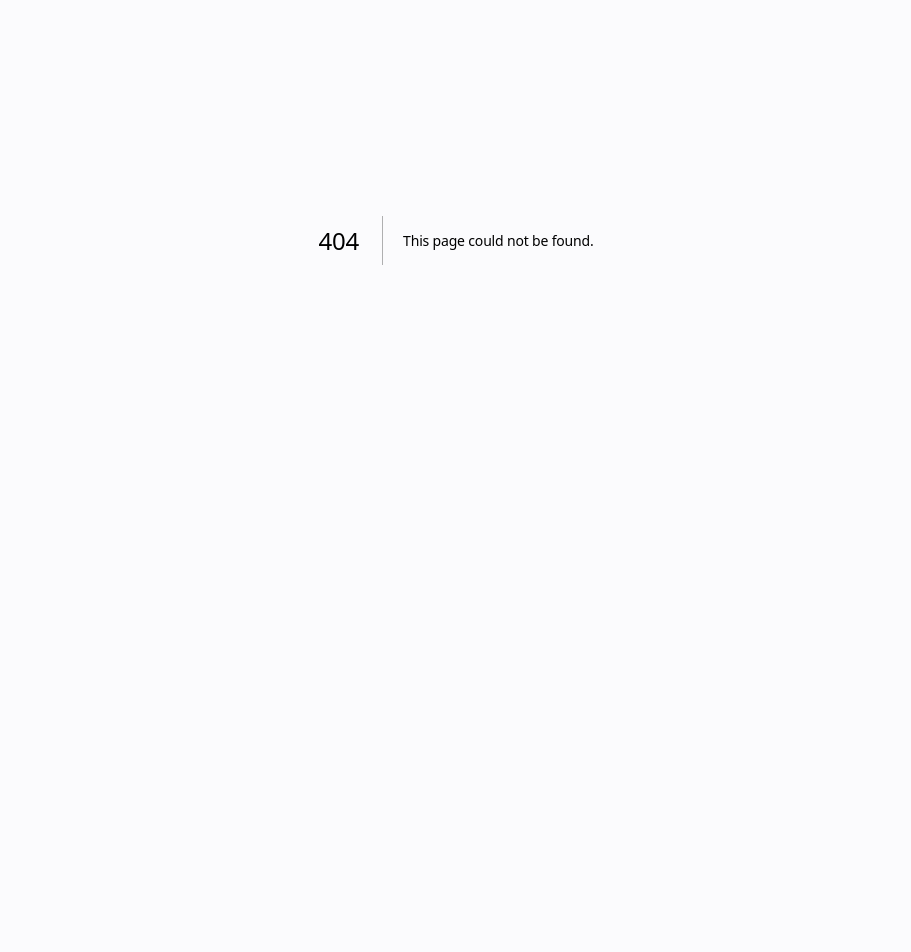
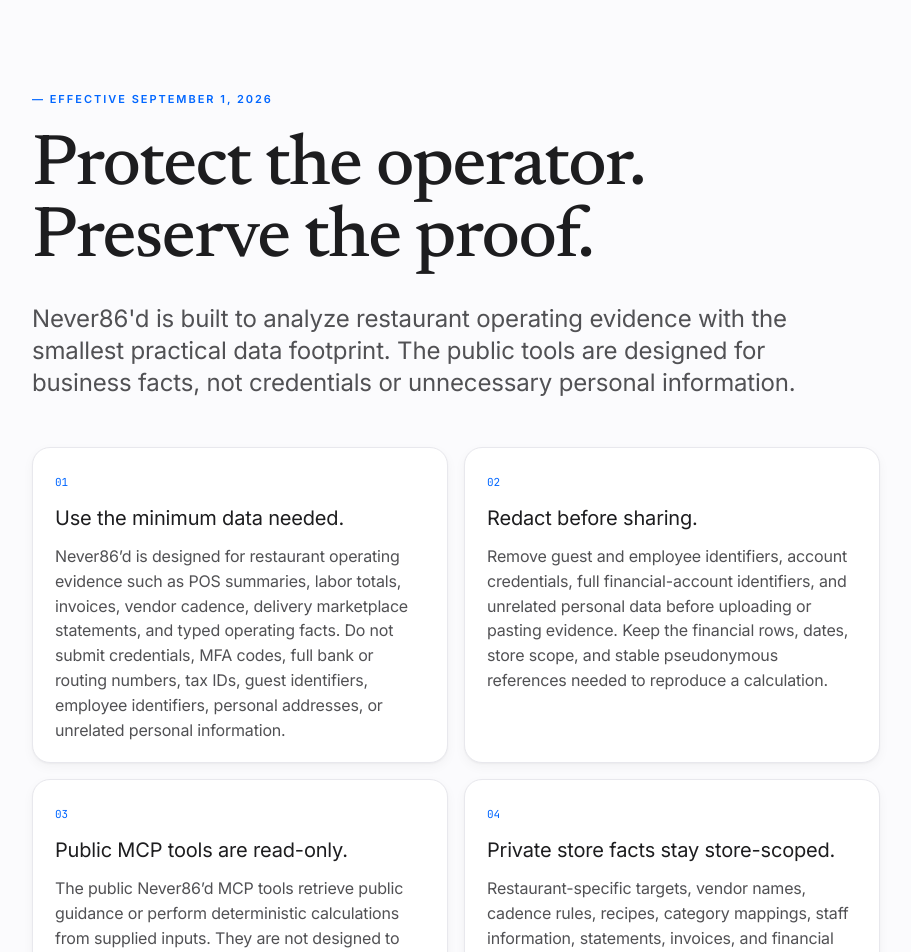
Before and after one commit to mykemueller1-ctrl/never86, a Next.js app: page /privacy in a window 1280 px wide. Before the commit this address had no page. Shown: the part 160-1112 px from the top of the page, without its empty margins (184-1095 px from the left). Before the commit the page ends 800 px from the top, so only its background shows below. Built offline with nearby package versions, Linux system fonts and the light colour scheme.

Commit message:
Add Never86 privacy policy page

```diff
--- /dev/null
+++ b/src/app/privacy/page.tsx
@@ -0,0 +1,85 @@
+import type { Metadata } from 'next';
+import Link from 'next/link';
+import { MarketplaceAuditFooter, MarketplaceAuditHeader } from '@/components/MarketplaceAuditShell';
+
+export const metadata: Metadata = {
+  title: "Privacy policy | Never86'd",
+  description: "Privacy rules for Never86'd public restaurant operator tools and evidence-first workflows.",
+  alternates: { canonical: 'https://www.never86.ai/privacy' },
+};
+
+const SECTIONS = [
+  {
+    title: 'Use the minimum data needed.',
+    body: 'Never86’d is designed for restaurant operating evidence such as POS summaries, labor totals, invoices, vendor cadence, delivery marketplace statements, and typed operating facts. Do not submit credentials, MFA codes, full bank or routing numbers, tax IDs, guest identifiers, employee identifiers, personal addresses, or unrelated personal information.',
+  },
+  {
+    title: 'Redact before sharing.',
+    body: 'Remove guest and employee identifiers, account credentials, full financial-account identifiers, and unrelated personal data before uploading or pasting evidence. Keep the financial rows, dates, store scope, and stable pseudonymous references needed to reproduce a calculation.',
+  },
+  {
+    title: 'Public MCP tools are read-only.',
+    body: 'The public Never86’d MCP tools retrieve public guidance or perform deterministic calculations from supplied inputs. They are not designed to send messages, make payments, change payroll, issue refunds, discipline employees, grant access, or write private restaurant records.',
+  },
+  {
+    title: 'Private store facts stay store-scoped.',
+    body: 'Restaurant-specific targets, vendor names, cadence rules, recipes, category mappings, staff information, statements, invoices, and financial results are not part of the public Never86’d operator-system pack. Features that later store private restaurant memory must keep that data scoped to the applicable restaurant and account.',
+  },
+  {
+    title: 'Service providers process requests.',
+    body: 'Never86’d relies on hosting, security, analytics, and AI-platform services to operate the website and tools. Those services may process request content and technical metadata as needed to provide and protect the service. When you use Never86’d through ChatGPT or another AI platform, that platform’s own privacy and data-handling terms also apply to your interaction with that platform.',
+  },
+  {
+    title: 'Evidence limits remain visible.',
+    body: 'Never86’d separates supported facts from estimates, unknowns, and missing evidence. It does not use a restaurant variance by itself as proof of theft, fraud, misconduct, a contract violation, or guaranteed recoverable money.',
+  },
+];
+
+export default function PrivacyPage() {
+  return (
+    <main className="compass min-h-screen">
+      <MarketplaceAuditHeader label="Privacy policy" />
+
+      <section className="max-w-4xl mx-auto px-6 pt-16 md:pt-24 pb-12">
+        <p className="compass-eyebrow mb-6">— Effective September 1, 2026</p>
+        <h1 className="compass-display text-5xl md:text-7xl mb-7">Protect the operator. Preserve the proof.</h1>
+        <p className="compass-body text-xl md:text-2xl max-w-3xl leading-relaxed">
+          Never86&apos;d is built to analyze restaurant operating evidence with the smallest practical data footprint. The public tools are designed for business facts, not credentials or unnecessary personal information.
+        </p>
+      </section>
+
+      <section className="max-w-4xl mx-auto px-6 pb-16">
+        <div className="grid gap-4 md:grid-cols-2">
+          {SECTIONS.map((section, index) => (
+            <article key={section.title} className="compass-card">
+              <span className="font-mono text-[11px]" style={{ color: '#0066ff' }}>{String(index + 1).padStart(2, '0')}</span>
+              <h2 className="!mt-3 text-xl">{section.title}</h2>
+              <p className="compass-body text-base leading-relaxed mt-3">{section.body}</p>
+            </article>
+          ))}
+        </div>
+      </section>
+
+      <section className="border-y border-[#e8e8ed] bg-white">
+        <div className="max-w-4xl mx-auto px-6 py-14">
+          <p className="compass-eyebrow mb-4">— Evidence standard</p>
+          <h2 className="compass-display text-3xl md:text-4xl">Show the source. State the limit.</h2>
+          <p className="compass-body text-lg leading-relaxed mt-5 max-w-3xl">
+            The separate Never86&apos;d evidence standard explains source labels, redaction expectations, claim boundaries, and the correction process.
+          </p>
+          <Link href="/evidence-standard" className="inline-block mt-6 text-sm underline" style={{ color: '#0066ff' }}>Read the evidence standard →</Link>
+        </div>
+      </section>
+
+      <section className="max-w-4xl mx-auto px-6 py-16">
+        <p className="compass-eyebrow mb-4">— Questions or requests</p>
+        <h2 className="compass-display text-3xl md:text-4xl">Contact Never86&apos;d.</h2>
+        <p className="compass-body text-lg mt-4 max-w-2xl">
+          For privacy questions, correction requests, or requests concerning information you supplied directly to Never86&apos;d, email <a className="underline" href="mailto:myke@n86.app">myke@n86.app</a>. Include only the information needed to identify the issue.
+        </p>
+      </section>
+
+      <MarketplaceAuditFooter />
+    </main>
+  );
+}
```
